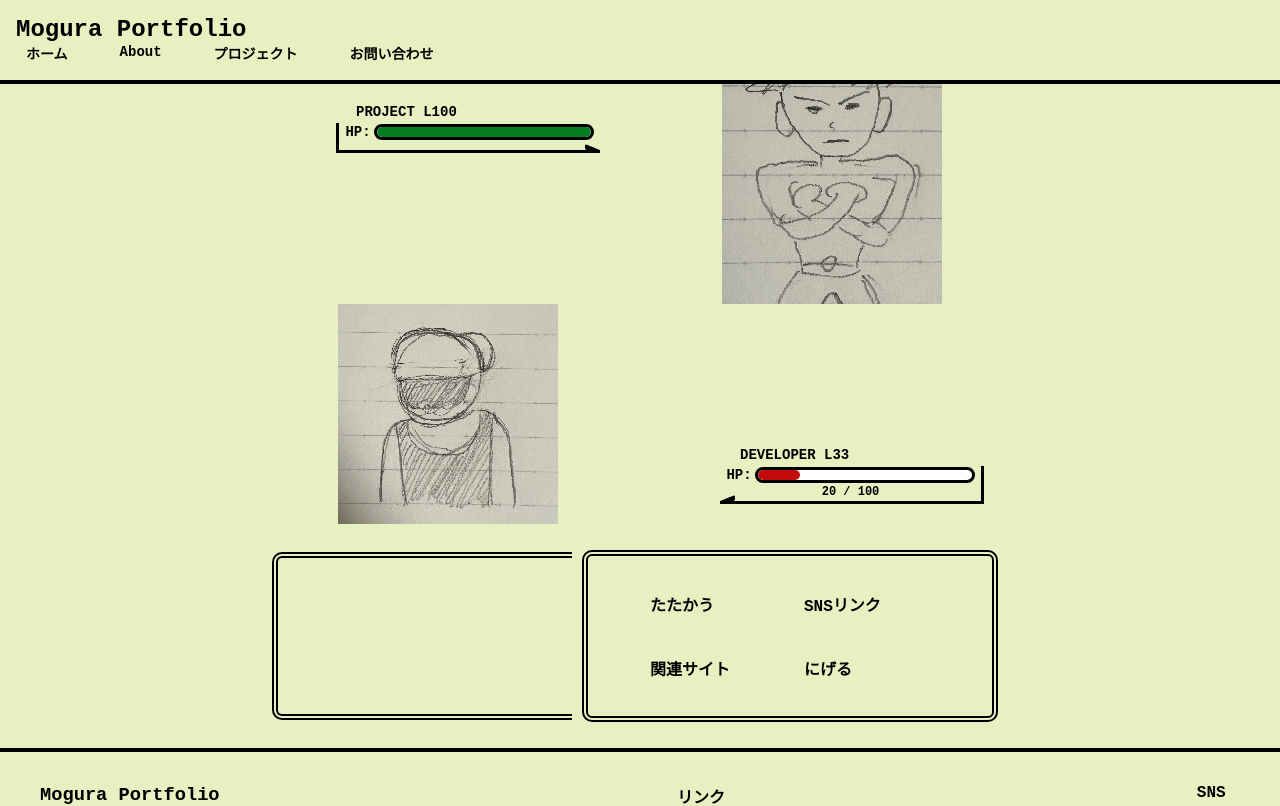
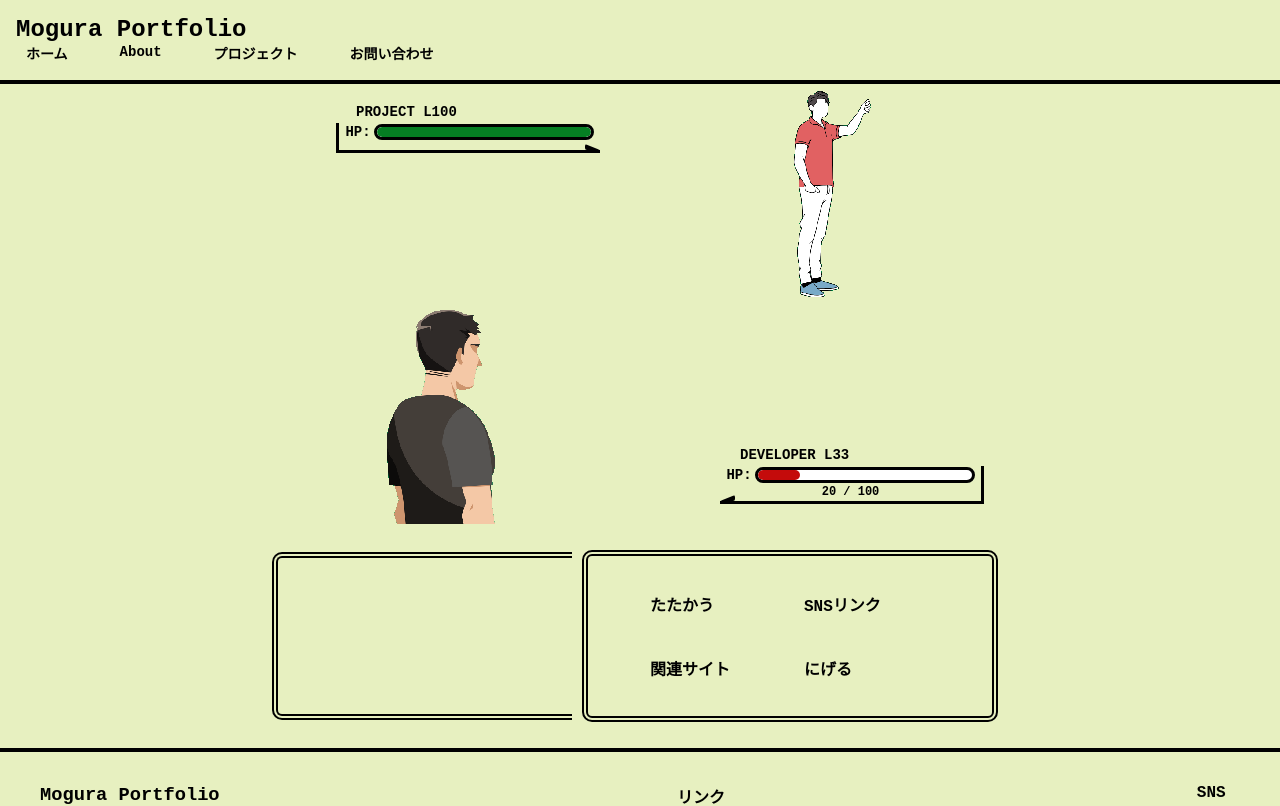
Before and after one commit to haruki0w/my-portfolio, a React (Vite) app: page / in a window 1280 px wide. Shown: the top 806 px of the page. Built offline with nearby package versions, Linux system fonts and the light colour scheme; a web font is replaced by a local one.

Commit message:
feat: プレイヤーと敵の画像を変更

```diff
--- a/src/components/MainVisual/MainVisual.css
+++ b/src/components/MainVisual/MainVisual.css
@@ -97,6 +97,7 @@
   width: 100%;
   height: 100%;
   object-fit: cover;
+  background-color: #e7f0c0;
 }
 
 .enemy-character {
--- a/src/components/MainVisual/MainVisual.tsx
+++ b/src/components/MainVisual/MainVisual.tsx
@@ -39,7 +39,7 @@ const MainVisual: React.FC<MainVisualProps> = ({
         <div className="enemy-character-area">
           <div className="character-box enemy-character">
             <img
-              src="src\assets\takeshi.jpg"
+              src="src\assets\enemy.png "
               alt="Enemy Project"
               className="character-photo"
             />
@@ -50,7 +50,7 @@ const MainVisual: React.FC<MainVisualProps> = ({
         <div className="player-character-area">
           <div className="character-box player-character">
             <img
-              src="src\assets\hero.jpg"
+              src="src\assets\player.png"
               alt="Developer Profile"
               className="character-photo"
             />
```
Also changed, not shown: src/assets/enemy.png (added), src/assets/player.png (added).
